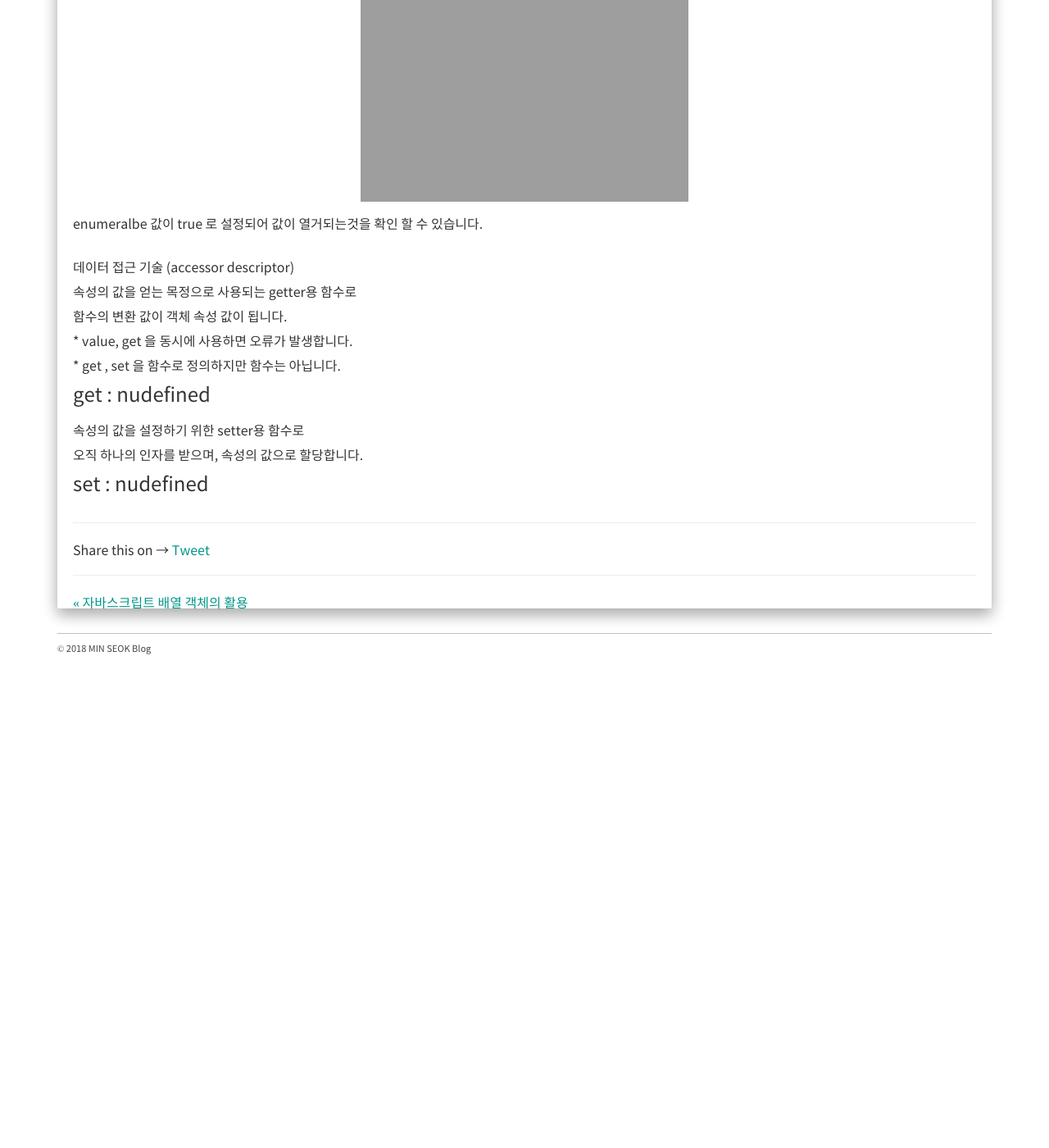
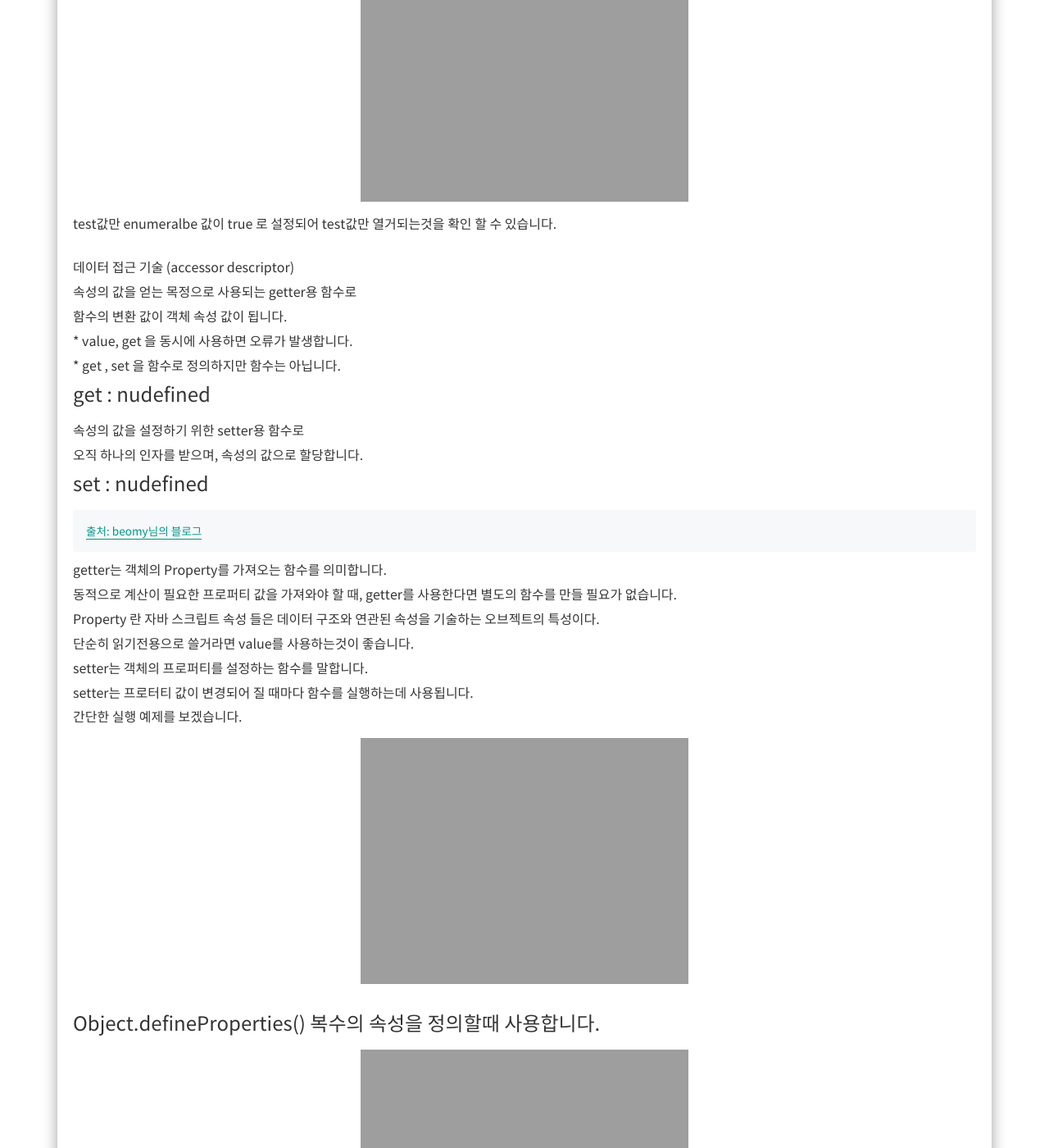
Before and after one commit to alalstjr/promote.github.io, a Jekyll site: the page built from _posts/2018-12-19-자바스크립트 객체.md, in a window 1280 px wide and 1400 px high, scrolled down 7137 px. Shown: the whole window at 82% size. Built offline with Jekyll 4.4.1, drawn with Linux system fonts in a browser that asks for light colours; nearby versions of some CDN libraries; our own code applies the rules of GitHub Pages for plain Markdown files; comment, search, counter and statistics services are not loaded; before the commit the page ends 7963 px from its top, so only the background shows below that.

Commit message:
Update 2018-12-19-자바스크립트 객체.md

```diff
--- a/_posts/2018-12-19-자바스크립트 객체.md
+++ b/_posts/2018-12-19-자바스크립트 객체.md
@@ -124,7 +124,7 @@
   <div class="img-box">
     <img src="{{ site.baseurl }}/static/img/post/2018-12-19-10.png" alt="자바스크립트 출력확인" />
   </div>
-  <p>enumeralbe 값이 true 로 설정되어 값이 열거되는것을 확인 할 수 있습니다.</p>
+  <p>test값만 enumeralbe 값이 true 로 설정되어 test값만 열거되는것을 확인 할 수 있습니다.</p>
 </div>
 
 <div class="box">
@@ -137,8 +137,27 @@
   <p>속성의 값을 설정하기 위한 setter용 함수로</p>
   <p>오직 하나의 인자를 받으며, 속성의 값으로 할당합니다.</p>
   <div class="small-title">set : nudefined</div>
+
+  <div class="pro-txt">
+   <a href="http://beomy.tistory.com/14 [beomy]" target="_balnk">출처: beomy님의 블로그</a>
+  </div>
+  <p>getter는 객체의 Property를 가져오는 함수를 의미합니다.</p>
+  <p>동적으로 계산이 필요한 프로퍼티 값을 가져와야 할 때, getter를 사용한다면 별도의 함수를 만들 필요가 없습니다.</p>
+  <p>Property 란 자바 스크립트 속성 들은 데이터 구조와 연관된 속성을 기술하는 오브젝트의 특성이다.</p>
+  <p>단순히 읽기전용으로 쓸거라면 value를 사용하는것이 좋습니다.</p>
+
+  <p>setter는 객체의 프로퍼티를 설정하는 함수를 말합니다.</p>
+  <p>setter는 프로터티 값이 변경되어 질 때마다 함수를 실행하는데 사용됩니다.</p>
+  <p>간단한 실행 예제를 보겠습니다.</p>
+  <div class="img-box">
+    <img src="{{ site.baseurl }}/static/img/post/2018-12-19-11.png" alt="자바스크립트 출력확인" />
+  </div>
+
 </div>
 
 <div class="box">
-
+  <div class="small-title">Object.defineProperties() 복수의 속성을 정의할때 사용합니다.</div>
+  <div class="img-box">
+    <img src="{{ site.baseurl }}/static/img/post/2018-12-19-12.png" alt="자바스크립트 출력확인" />
+  </div>
 </div>
```
